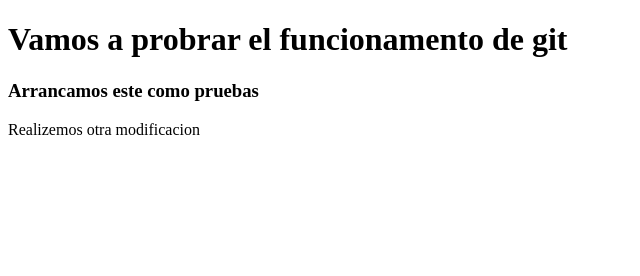
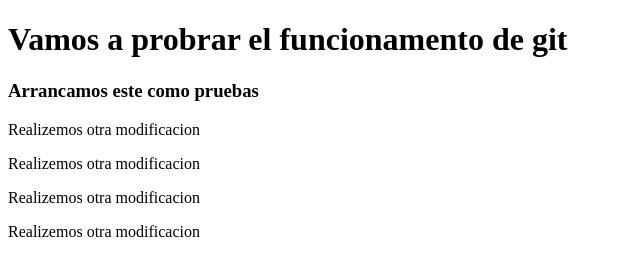
Before and after one commit to waltercastro171163/tareauno, a plain HTML site: page carpetaHija2/index.html in a window 1280 px wide. Shown: the whole page, without its empty margins (0-640 px from the left). Drawn offline with Linux system fonts and the light colour scheme.

Commit message:
nueno cambio

```diff
--- a/carpetaHija2/index.html
+++ b/carpetaHija2/index.html
@@ -10,6 +10,9 @@
     <h1>Vamos a probrar el funcionamento de git</h1>
     <h3>Arrancamos este como pruebas</h3>
     <p>Realizemos otra modificacion</p>
+    <p>Realizemos otra modificacion</p>
+    <p>Realizemos otra modificacion</p>
+    <p>Realizemos otra modificacion</p>
 
 </body>
 </html>
```
